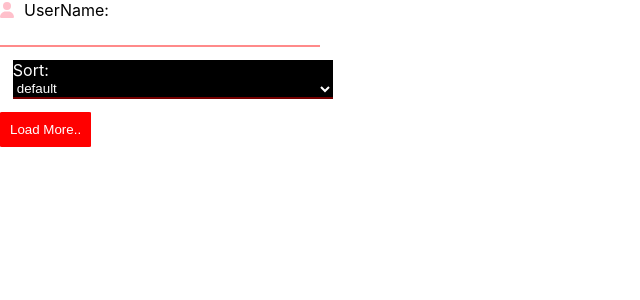
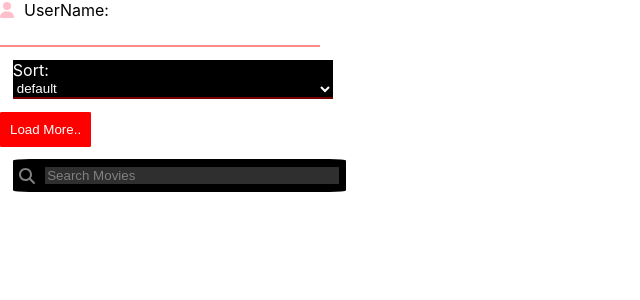
Before and after one commit to AFOP/holbertonschool-cinema-guru, a React (Create React App) app: page / in a window 1280 px wide. Shown: the top 300 px of the page, without its empty margins (0-640 px from the left). Built offline with nearby package versions, Linux system fonts and the light colour scheme.

Commit message:
[UPDATE] task 2 - search

```diff
--- a/src/App.js
+++ b/src/App.js
@@ -1,9 +1,10 @@
 import React, { useState } from 'react';
 import './App.css';
 import Input from './components/general/Input';
-import { faUser } from '@fortawesome/free-solid-svg-icons';
+import { faUser, faMagnifyingGlass } from '@fortawesome/free-solid-svg-icons';
 import SelectInput from './components/general/SelectInput';
 import Button from './components/general/Button';
+import SearchBar from './components/general/SearchBar';
 
 function App() {
   const [userName, setUserName] = useState('');
@@ -37,7 +38,12 @@ function App() {
         label="Load More.."
         className="custom-button"
         onClick={handleButtonClick}
-        icon={faUser}  // Puedes cambiar el icono según tus necesidades
+      />
+
+      <SearchBar
+        title="Search Movies"
+        setTitle="Search Movies"
+        icon={faMagnifyingGlass}
       />
 
       {/* Otro código en tu aplicación */}
--- a/src/components/general/Button.js
+++ b/src/components/general/Button.js
@@ -2,7 +2,7 @@
 import React from 'react';
 import './general.css';
 
-const Button = ({ label, className, onClick, icon }) => {
+const Button = ({ label, className, onClick }) => {
   return (
     <button className={`custom-button ${className}`} onClick={onClick}>
       {label}
--- a/src/components/general/SearchBar.js
+++ b/src/components/general/SearchBar.js
@@ -1,15 +1,19 @@
 // src/components/general/SearchBar.js
 import React from 'react';
 import './general.css';
+import { FontAwesomeIcon } from '@fortawesome/react-fontawesome';
 
-const SearchBar = ({ title, setTitle }) => {
+const SearchBar = ({ title, setTitle, icon }) => {
   const handleInput = (e) => {
     setTitle(e.target.value);
   };
 
   return (
     <div className="search-bar-container">
-      <input type="text" value={title} onChange={handleInput} placeholder="Search..." />
+      <label>
+        {<FontAwesomeIcon icon={icon} className="icon" />}
+      </label>
+      <input type="text" value={title} onChange={handleInput} placeholder={title} />
     </div>
   );
 };
--- a/src/components/general/general.css
+++ b/src/components/general/general.css
@@ -97,7 +97,37 @@
 }
 
 .search-bar-container {
-  margin-bottom: 20px;
+  width: 25%;
+  display: flex;
+  align-items: center;
+  margin: 1%;
+  padding: 0.5%;
+  border: none;
+  background-color: black;
+  border-radius: 5%;
 }
 
+.search-bar-container > input {
+  background-color: rgba(128, 128, 128, 0.364);
+  color: gray;
+  border: none;
+  cursor: pointer;
+}
+
+.search-bar-container > input {
+  flex: 1;
+}
+
+.search-bar-container > input:focus {
+  outline: none;
+}
+
+.search-bar-container > input:hover {
+  color: white;
+}
+
+.search-bar-container > label {
+  margin-right: 10px; /* Ajusta según sea necesario */
+  color: gray; /* Puedes cambiar el color según tus necesidades */
+}
 /* Add more CSS rules as needed to match the Figma design */
```
